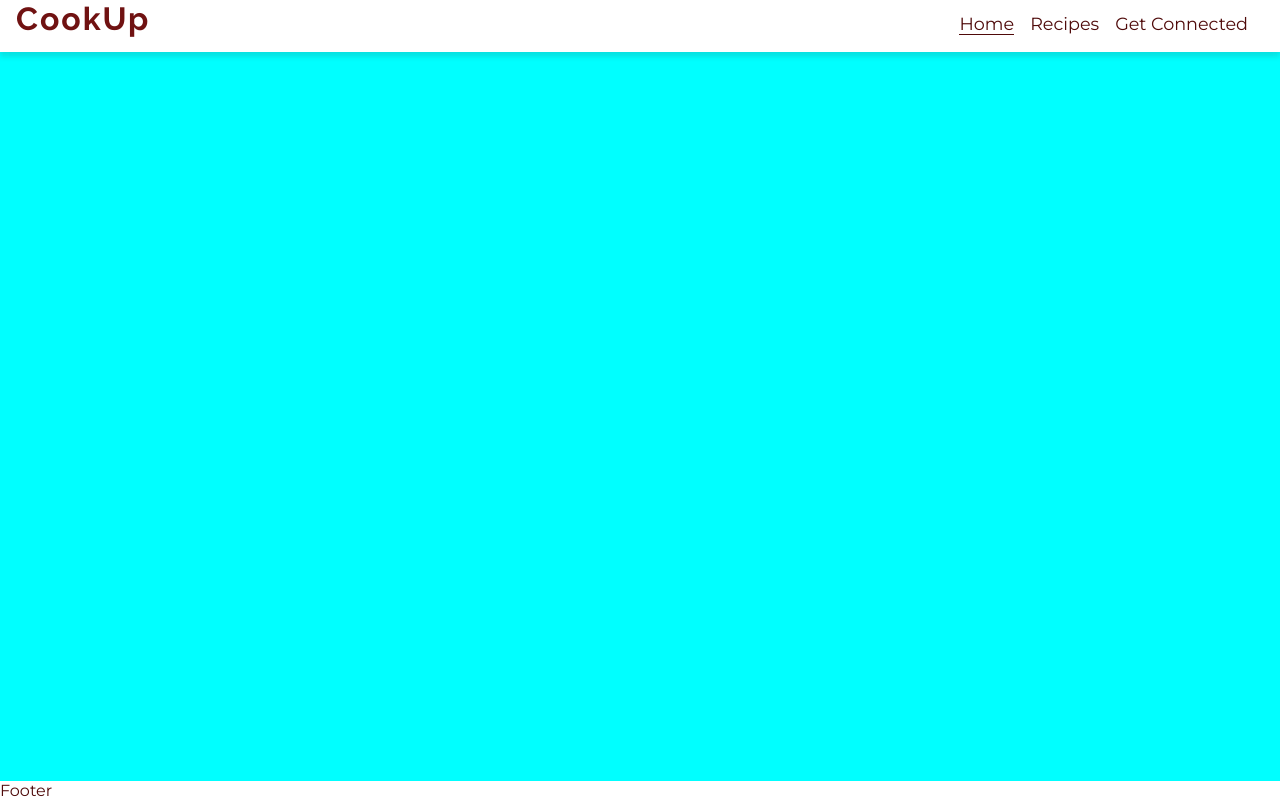
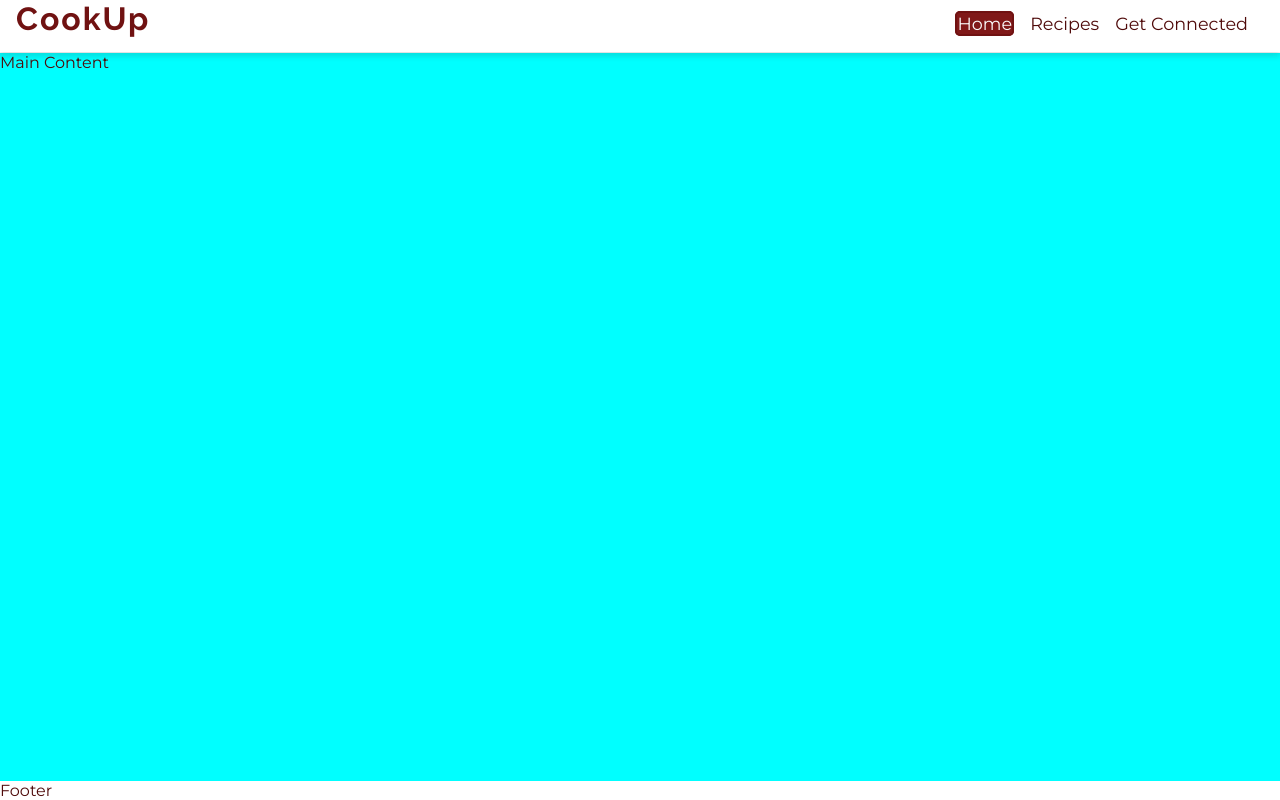
Before and after one commit to aimanh04/portfolio-1-project, a plain HTML site: page index.html in a window 1280 px wide. In both pictures the pointer is over the link "Home". Drawn offline with Linux system fonts and the light colour scheme.

Commit message:
Add hover effect on larger screen sizes

```diff
--- a/assets/css/style.css
+++ b/assets/css/style.css
@@ -85,7 +85,7 @@ main{
     /*Make main element take any surplus space*/
     flex: 1 0 auto;
     background-color: aqua;
-    margin-top: 47px;
+    margin-top: 53px;
 }
 
 /*Footer*/
@@ -94,7 +94,7 @@ footer{
 }
 
 /*Media query and add responsiveness for tablets or larger (768px and up)*/
-@media screen and (min-width:768px) {
+@media screen and (min-width: 768px) {
     /*Make navbar visible again*/
     nav{
         display: flex;
@@ -117,5 +117,16 @@ footer{
         display: none;
     }
 
+}
 
+/*Media query for big diesktops (992px and up)*/
+@media screen and (min-width: 992px) {
+   /*Hovering effect for larger screens*/
+    #menu a:hover{
+        border: solid 2px #701212;
+        color: #fafafa;
+        padding: 0;
+        background-color: #801919;
+        border-radius: 5px;
+    }
 }
--- a/index.html
+++ b/index.html
@@ -34,7 +34,7 @@
         </nav>
     </header>
     <!--Main Content-->
-    <main></main>
+    <main>Main Content</main>
     <!--Footer-->
     <footer>Footer</footer>
 </body>
```
